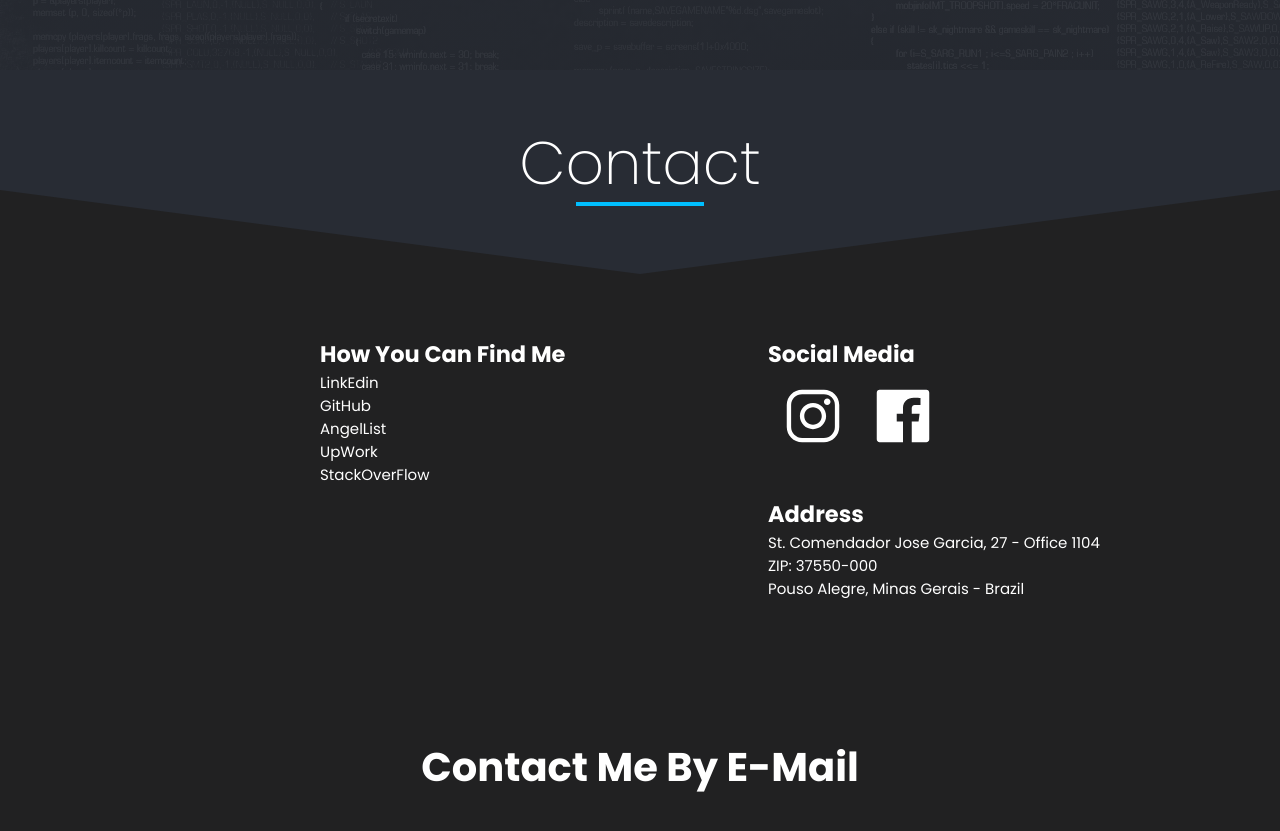
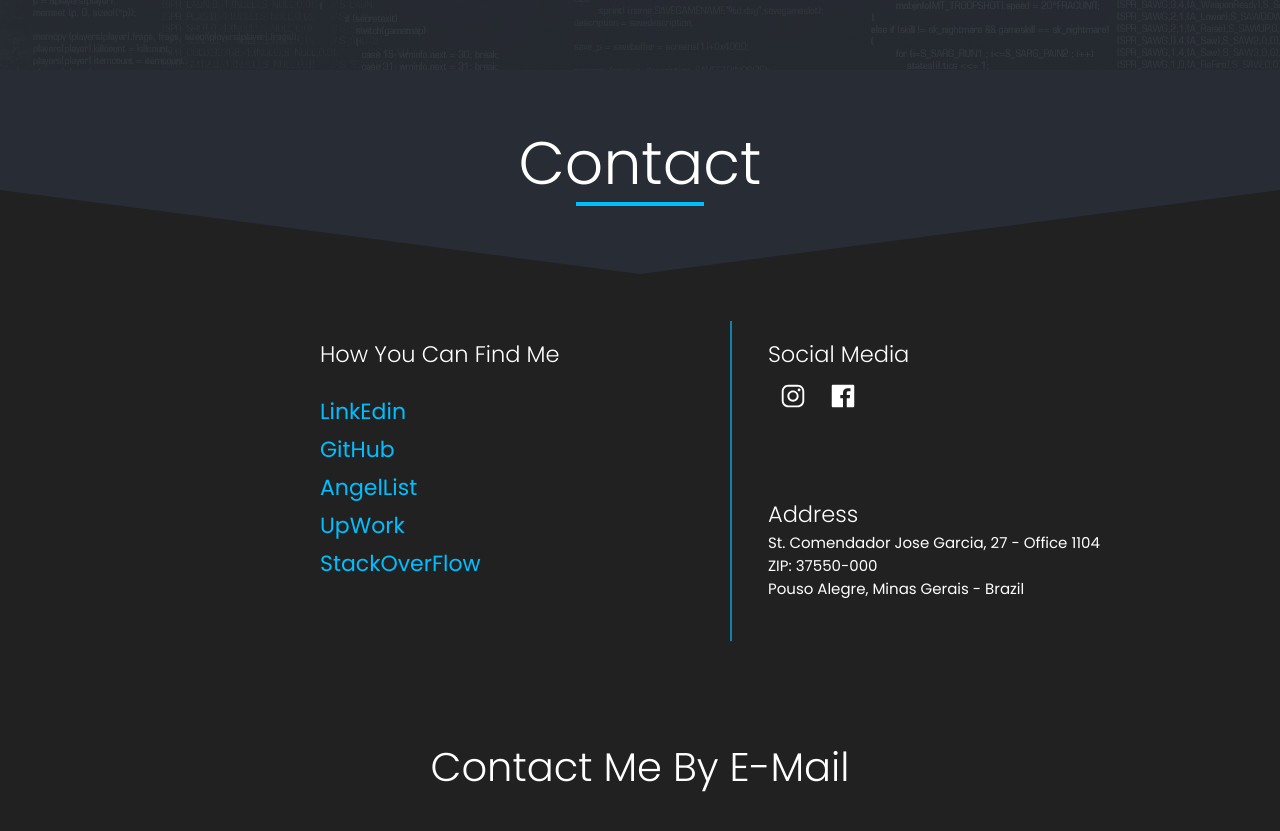
Before and after one commit to HenriqueFadoni/portifolio, a React (Create React App) app: page / in a window 1280 px wide. Shown: the part 2543-3374 px from the top of the page. Built offline with nearby package versions, Linux system fonts and the light colour scheme.

Commit message:
Finishing to Style Contact

```diff
--- a/src/containers/Contact/Contact.js
+++ b/src/containers/Contact/Contact.js
@@ -10,6 +10,7 @@ const Contact = () => {
         <section id="contact" className="contact">
             <Header />
             <ProfessionalContact />
+            <div className="vertical-bar"></div>
             <SocialMedia />
             <Address />
             <h1 className="contact__email">
--- /dev/null
+++ b/src/styles/components/_verticalbar.scss
@@ -0,0 +1,9 @@
+.vertical-bar {
+    width: 2px;
+    height: 40vh;
+    background-color: $color-secondary-dark;
+    position: absolute;
+    z-index: 100;
+    left: 57%;
+    top: 358vh;
+}
--- a/src/styles/main.scss
+++ b/src/styles/main.scss
@@ -17,6 +17,7 @@
 @import './components/backdrop';
 @import './components/buttons';
 @import './components/portifolioItems';
+@import './components/verticalbar';
 
 // LAYOUT
 @import './layout/grid';
--- a/src/styles/pages/_contact.scss
+++ b/src/styles/pages/_contact.scss
@@ -7,6 +7,7 @@
     width: 100%;
     overflow: hidden;
 
+    h1 { font-weight: 300 }
     ul { list-style-type: none }
 
     &__header-backgr {
@@ -35,12 +36,24 @@
         position: absolute;
         top: 360vh;
         margin-left: 25vw;
+        ul { margin-top: 10% }
+        li {
+            margin: 5px 0;
+            font-size: 2.2rem;
+            a {
+                color: $color-secondary;
+                transition: all .3s;
+            }
+            a:hover { color: $color-white }
+        }
     }
 
     &__social-media {
         position: absolute;
         top: 360vh;
         margin-left: 60vw;
+        ion-icon { font-size: 3rem }
+
     }
 
     &__address {
@@ -56,6 +69,11 @@
         transform: translateX(-50%);
         margin-top: 10vh;
         font-size: 4rem;
+
+        a { transition: all .3s; }
+        a:hover {
+            font-size: 3.5rem
+        }
     }
 
 }
```
